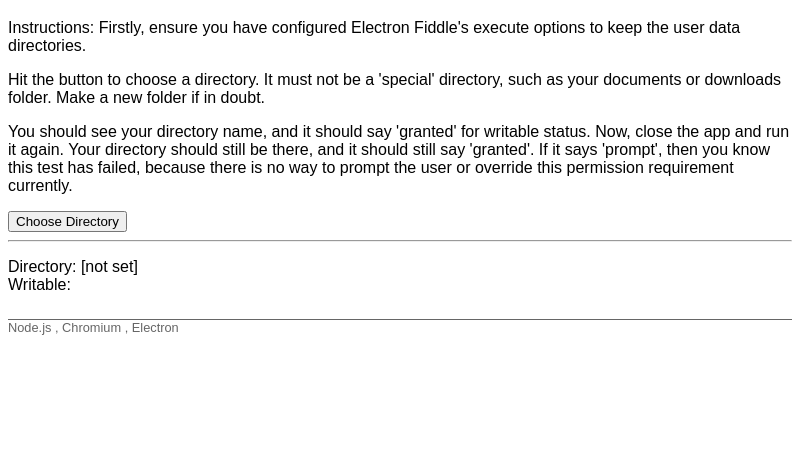
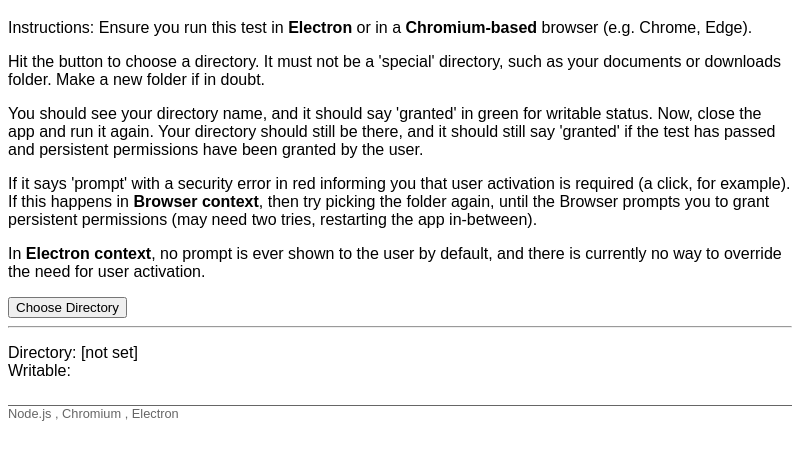
Before and after one commit to Jaifroid/electron-flesystem-permission-bug, an Electron app: page index.html in a window 800 px wide. Shown: the part 61-520 px from the top of the page. Drawn offline with Linux system fonts and the light colour scheme.

Commit message:
Clearer in-app instructions

```diff
--- a/index.html
+++ b/index.html
@@ -12,19 +12,26 @@
   <body>
     <h1>File System API Regression Test</h1>
     <p>
-      Instructions:  Firstly, ensure you have configured Electron Fiddle's execute
-      options to keep the user data directories.
+      Instructions: Ensure you run this test in <b>Electron</b> or in a <b>Chromium-based</b> browser (e.g. Chrome, Edge).
     </p>
     <p>
       Hit the button to choose a directory.  It must not be a 'special' directory,
       such as your documents or downloads folder.  Make a new folder if in doubt.
     </p>
     <p>
-      You should see your directory name, and it should say 'granted' for writable
+      You should see your directory name, and it should say 'granted' in green for writable
       status.  Now, close the app and run it again.  Your directory should still
-      be there, and it should still say 'granted'.  If it says 'prompt', then you
-      know this test has failed, because there is no way to prompt the user or override
-      this permission requirement currently.
+      be there, and it should still say 'granted' if the test has passed and persistent permissions
+      have been granted by the user.
+    </p>
+    <p>
+      If it says 'prompt' with a security error in red informing you that user activation is required (a click, for example).
+      If this happens in <b>Browser context</b>, then try picking the folder again, until the Browser prompts you to grant
+      persistent permissions (may need two tries, restarting the app in-between).
+    </p>
+    <p>
+      In <b>Electron context</b>, no prompt is ever shown to the user by default, and there is currently no way to override
+      the need for user activation.
     </p>
 
     <button data-action="setDir">Choose Directory</button>
```
